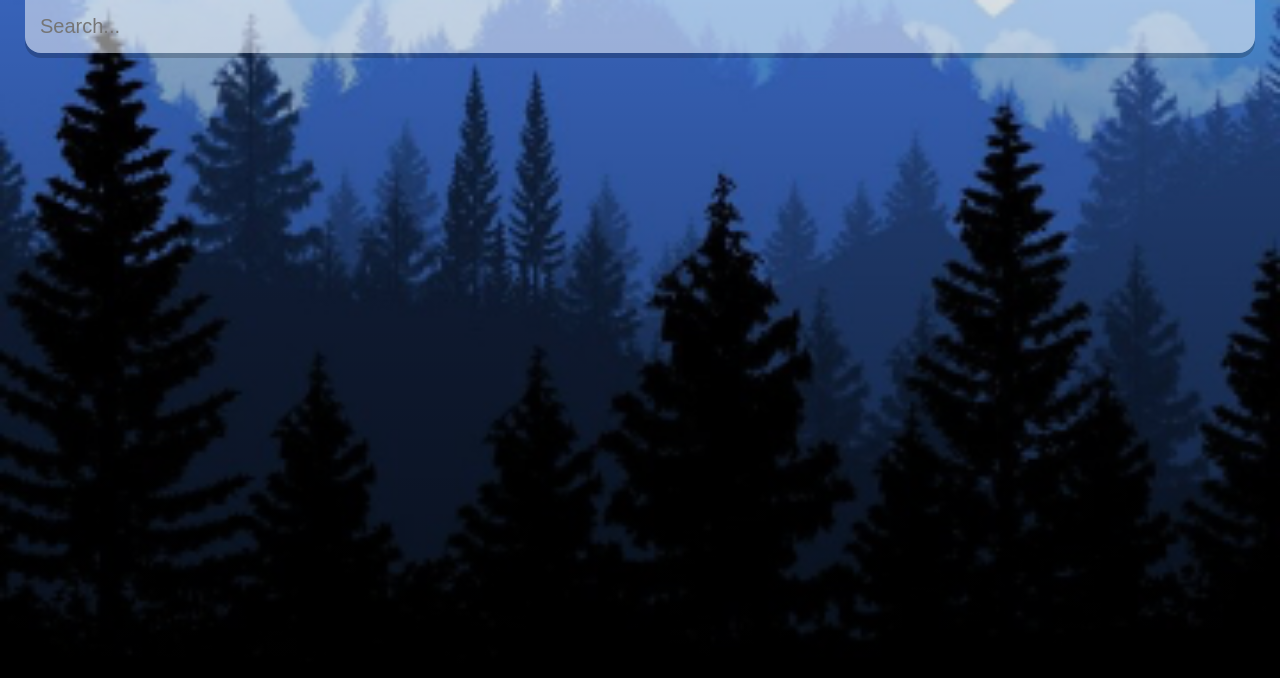
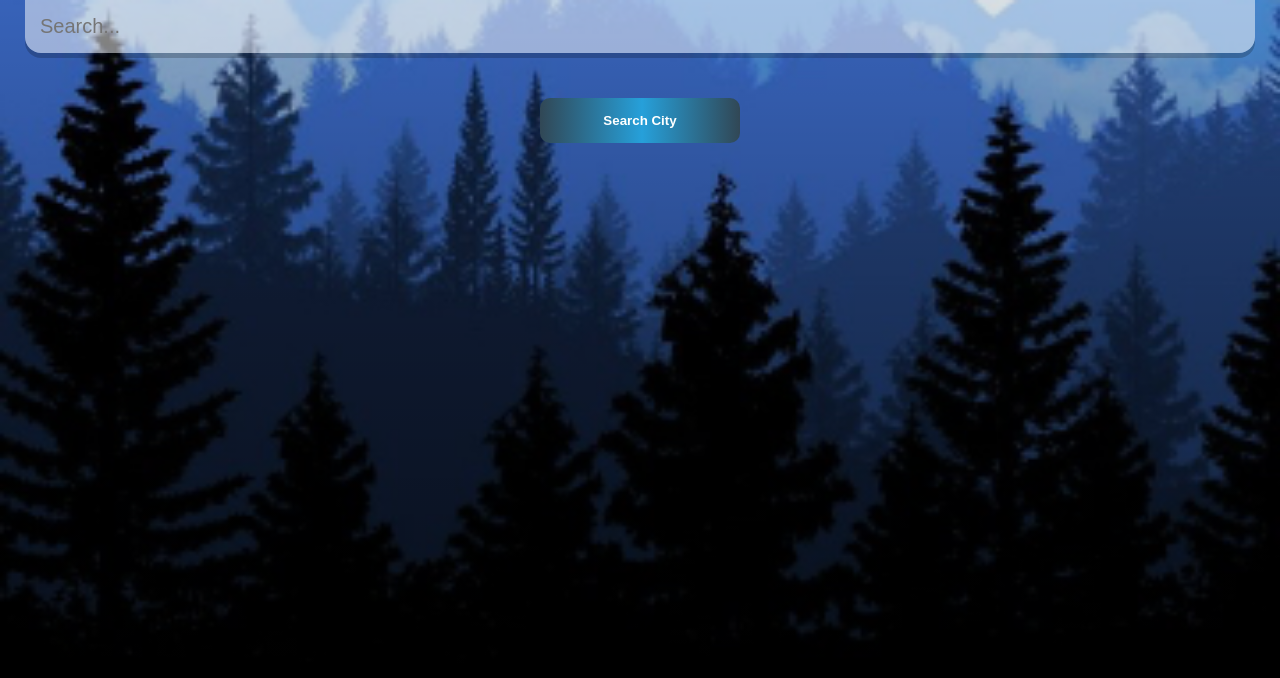
Before and after one commit to matej24/weather-app, a React (Create React App) app: page / in a window 1280 px wide. Shown: the top 678 px of the page. Built offline with nearby package versions, Linux system fonts and the light colour scheme.

Commit message:
adding search button and enter functionality + extracting fetch into funcion

```diff
--- a/src/App.js
+++ b/src/App.js
@@ -10,8 +10,7 @@ function App() {
   const [query, setQuery] = useState('');
   const [weather, setWeather] = useState({});
 
-  const search = evt => {
-    if (evt.key === "Enter") {
+  function apiCall() {
     fetch(`${api.base}weather?q=${query}&unit=metric&APPID=${api.key}`)
     .then(res => res.json())
     .then(result => {
@@ -20,6 +19,15 @@ function App() {
       console.log(result)
     })
   }
+
+  const search = evt => {
+    if (evt.key === "Enter") {
+      apiCall()
+    }
+  }
+
+  const searchCitiyClick = () => {
+   apiCall()
   }
 
   const dateBuilder = (d) => {
@@ -38,7 +46,7 @@ function App() {
 
   return (
     <div className={
-      (typeof weather.main !="undefined")
+      (typeof weather.main != "undefined")
         ? ((weather.main.temp > 289)
           ? 'app warm'
           : 'app')
@@ -53,6 +61,9 @@ function App() {
             value={query}
             onKeyPress={search}
           />
+        </div>
+        <div className="button-holder">
+          <button className="search-button" onClick={() => searchCitiyClick()}>Search City</button>
         </div>
         {(typeof weather.main != "undefined") ? (
           <div>
--- a/src/index.css
+++ b/src/index.css
@@ -101,3 +101,26 @@ main {
   font-weight: 700;
   text-shadow: 3px 3px rgba(50, 50, 70, 0.5);
 }
+
+.search-button {
+  width: 200px;
+  height: 45px;
+  font-weight: bold;
+  background-image: linear-gradient(to right, #314755 0%, #26a0da 51%, #314755 100%);
+  border-radius: 10px;
+  border: none;
+  transition: transform 1s;
+  color: white;
+  text-align: center;
+
+}
+.search-button:hover{
+  background-position: right center;
+  transform: scale(1.1);
+}
+
+.button-holder{
+  text-align: center;
+  margin-top: -30px;
+  margin-bottom: 30px;
+}
```
Lines whose indentation alone changed are shown as unchanged.
